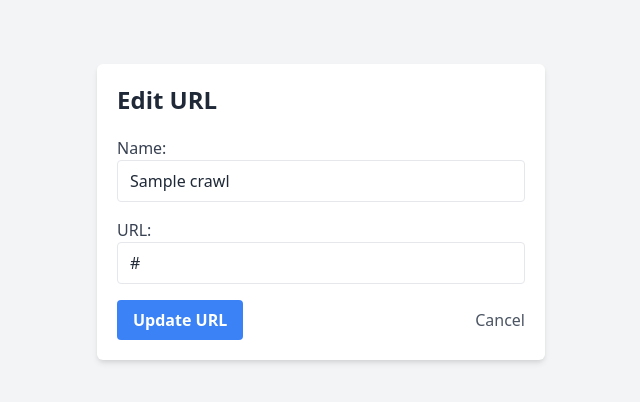
After one commit to Peda1996/Willhaben-Search-Agent-Flask, a Flask app: page /edit_url/1 in a window 1280 px wide. The commit adds this page. Shown: the top 402 px of the page, without its empty margins (319-959 px from the left). Run offline with Flask 3, Linux system fonts and the light colour scheme; tables that the repository leaves empty hold one stand-in row (values such as "Sample post").

Commit message:
Added Edit Button for URLS

```diff
--- a/src/app.py
+++ b/src/app.py
@@ -8,7 +8,8 @@ from db_utils import (
     add_url_to_crawl,
     delete_url_to_crawl,
     get_urls_to_crawl,
-    get_crawled_urls
+    get_crawled_urls,
+    update_url_to_crawl
 )
 from crawlers import schedule_crawler
 from bot import run_bot, stop_bot, send_telegram_message
@@ -56,7 +57,7 @@ def index():
                     return datetime.strptime(date_str, '%Y-%m-%d %H:%M:%S.%f').strftime('%Y-%m-%d %H:%M:%S')
                 except ValueError:
                     return datetime.strptime(date_str, '%Y-%m-%d %H:%M:%S').strftime('%Y-%m-%d %H:%M:%S')
-            return  date_str
+            return date_str
 
         # Parse each date with the helper function
         created_date = parse_date(created_date)
@@ -121,6 +122,33 @@ def add_url():
     return redirect(url_for('index'))
 
 
+@app.route('/edit_url/<int:url_id>', methods=['GET'])
+def edit_url(url_id):
+    # Fetch the URL details from the database
+    urls_to_crawl = get_urls_to_crawl()
+    url_data = None
+    for id, url, name, _, _, _ in urls_to_crawl:
+        if id == url_id:
+            url_data = {'id': id, 'url': url, 'name': name}
+            break
+    if not url_data:
+        flash("URL not found.")
+        return redirect(url_for('index'))
+    return render_template('edit_url.html', url_data=url_data, config=config)
+
+
+@app.route('/update_url/<int:url_id>', methods=['POST'])
+def update_url(url_id):
+    new_url = request.form['url']
+    new_name = request.form['name']
+    if update_url_to_crawl(url_id, url=new_url, name=new_name):
+        flash("URL updated successfully!")
+        send_telegram_message(f"Updated URL: {new_name} ({new_url})\n")
+    else:
+        flash("Failed to update URL.")
+    return redirect(url_for('index'))
+
+
 # Delete URL route
 @app.route('/delete_url/<int:url_id>', methods=['POST'])
 def delete_url(url_id):
@@ -140,4 +168,5 @@ if __name__ == '__main__':
     else:
         # For production, serve with Waitress
         from waitress import serve
+
         serve(app, host="0.0.0.0", port=5000)
--- a/src/db_utils.py
+++ b/src/db_utils.py
@@ -77,18 +77,29 @@ def get_urls_to_crawl():
     return urls
 
 
-# Update last_checked and last_update timestamps
-def update_url_to_crawl(url_id, last_checked=None, last_update=None):
+# Update specific fields in the urls_to_crawl table
+def update_url_to_crawl(url_id, url=None, name=None, last_checked=None, last_update=None):
     with sqlite3.connect('data/urls.db') as conn:
-        if last_checked and last_update:
-            conn.execute("UPDATE urls_to_crawl SET last_checked = ?, last_update = ? WHERE id = ?",
-                         (last_checked, last_update, url_id))
-        elif last_checked:
-            conn.execute("UPDATE urls_to_crawl SET last_checked = ? WHERE id = ?", (last_checked, url_id))
-        elif last_update:
-            conn.execute("UPDATE urls_to_crawl SET last_update = ? WHERE id = ?", (last_update, url_id))
+        query = "UPDATE urls_to_crawl SET"
+        params = []
+        if url:
+            query += " url = ?,"
+            params.append(url)
+        if name:
+            query += " name = ?,"
+            params.append(name)
+        if last_checked:
+            query += " last_checked = ?,"
+            params.append(last_checked)
+        if last_update:
+            query += " last_update = ?,"
+            params.append(last_update)
+        # Remove trailing comma and add WHERE clause
+        query = query.rstrip(",") + " WHERE id = ?"
+        params.append(url_id)
+        conn.execute(query, tuple(params))
         conn.commit()
-    conn.close()
+        return True
 
 
 # Save new crawled URL
--- /dev/null
+++ b/src/templates/edit_url.html
@@ -0,0 +1,24 @@
+<!-- templates/edit_url.html -->
+{% extends "_base.html" %}
+
+{% block content %}
+<div class="max-w-md mx-auto mt-10 bg-white p-5 rounded-md shadow-md">
+    <h2 class="text-2xl font-bold mb-5">Edit URL</h2>
+    <form action="{{ url_for('update_url', url_id=url_data.id) }}" method="post">
+        <div class="mb-4">
+            <label for="name" class="block text-gray-700">Name:</label>
+            <input type="text" name="name" id="name" value="{{ url_data.name }}" required class="w-full px-3 py-2 border rounded">
+        </div>
+        <div class="mb-4">
+            <label for="url" class="block text-gray-700">URL:</label>
+            <input type="url" name="url" id="url" value="{{ url_data.url }}" required class="w-full px-3 py-2 border rounded">
+        </div>
+        <div class="flex justify-between items-center">
+            <button type="submit" class="bg-blue-500 hover:bg-blue-700 text-white font-bold py-2 px-4 rounded">
+                Update URL
+            </button>
+            <a href="{{ url_for('index') }}" class="text-gray-600 hover:text-gray-800">Cancel</a>
+        </div>
+    </form>
+</div>
+{% endblock %}
```
Also changed, not shown: src/templates/_urls_table.html (+12 -4 lines).
